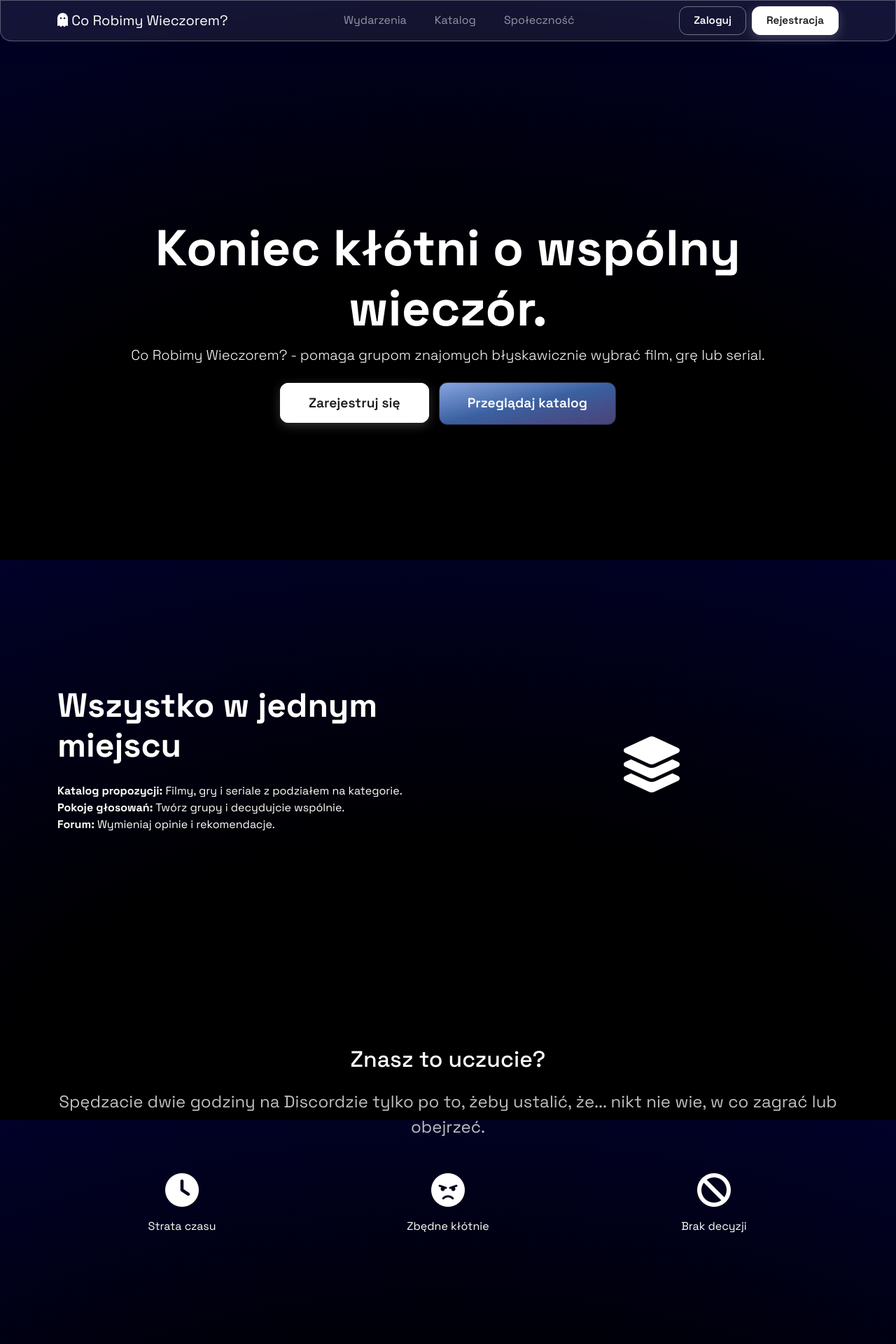
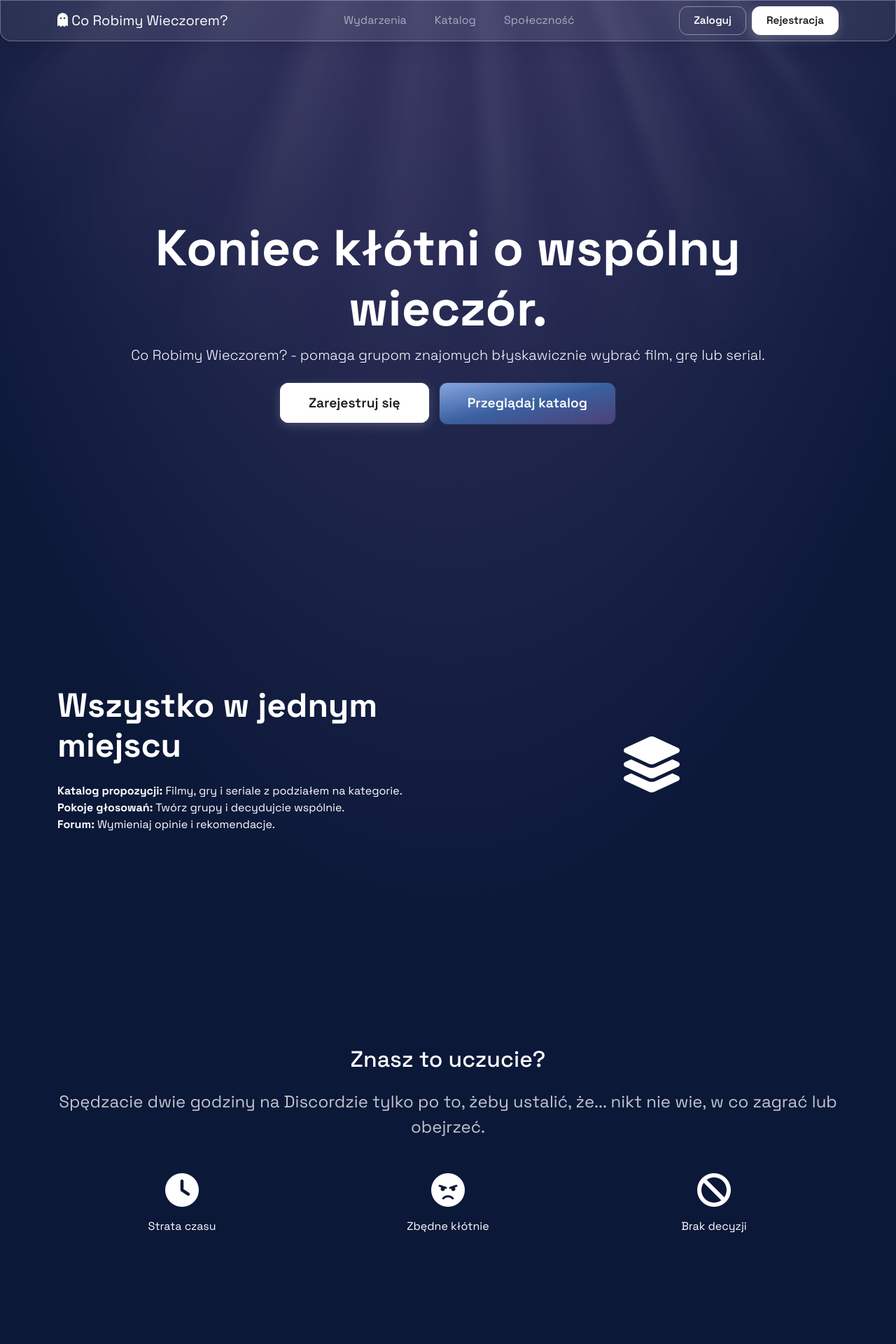
Before and after one commit to OskarSrc/co-robimy-wieczorem, a Django app: template webapp/main/templates/main/index.html in a window 1280 px wide. Shown: the top 1920 px of the page at 70% size. Run offline with Django 5.2, Linux system fonts and the light colour scheme; the template is opened without the code that fills it, so the values that code supplies are empty.

Commit message:
tło wody + światło

```diff
--- a/webapp/main/static/main/css/main.css
+++ b/webapp/main/static/main/css/main.css
@@ -3,12 +3,76 @@ body {
 margin: 0;
 min-height: 100vh;
 width: 100%;
-background: radial-gradient(125% 125% at 50% 100%, #000000 40%, #010133 100%);
-background-attachment: fixed;
+background: radial-gradient(75% 75% at 50% -35%, #4d4177 10%, #0b1838 100%);
+
+/*background-attachment: fixed;*/
 color: white;
-font-family: "Space Grotesk", sans-serif;;
+font-family: "Space Grotesk", sans-serif;
+position: relative;
+overflow-x: hidden;
+
 }
 
+body::before {
+  content: "";
+  position: fixed;
+  /*punkt zbieżności promieni*/
+  top: -200px;
+  left: 50%;
+  transform: translateX(-50%);
+  width: 250vw;
+  height: 200vh;
+  z-index: -1;
+  pointer-events: none;
+
+  /* Używamy jednego gęstego gradientu stożkowego dla cienkich linii */
+  background: conic-gradient(
+    from 140deg at 50% -20%,
+    transparent 0%,
+    /* Powtarzaj ten blok, aby dodawać kolejne linie */
+    rgba(255, 255, 255, 0.2) 2deg, transparent 4deg,
+    rgba(255, 255, 255, 0.15) 8deg, transparent 12deg,
+    rgba(255, 255, 255, 0.2) 18deg, transparent 20deg,
+    rgba(255, 255, 255, 0.1) 25deg, transparent 30deg,
+    rgba(255, 255, 255, 0.2) 35deg, transparent 38deg,
+    rgba(255, 255, 255, 0.15) 45deg, transparent 50deg,
+    rgba(255, 255, 255, 0.2) 58deg, transparent 62deg,
+    rgba(255, 255, 255, 0.1) 70deg, transparent 75deg,
+    rgba(255, 255, 255, 0.2) 82deg, transparent 85deg,
+    /* Koniec wachlarza */
+    transparent 100deg
+
+  );
+
+  /* Maska, która łagodnie wycina dół i boki */
+  -webkit-mask-image: radial-gradient(
+    circle at 50% 0%,
+    black 0%,
+    black 20%,
+    transparent 35%
+  );
+  mask-image: radial-gradient(
+    circle at 50% 0%,
+    black 0%,
+    black 20%,
+    transparent 35%
+  );
+
+  /* Mniejszy blur czyli ostrzejsze, cieńsze linie */
+  filter: blur(5px);
+  opacity: 0.3;
+  mix-blend-mode: screen;
+
+  /* Delikatne pływanie na boki */
+  animation: sway 12s infinite alternate ease-in-out;
+}
+
+@keyframes sway {
+  0% { transform: translateX(-50%) rotate(-3deg); }
+  100% { transform: translateX(-50%) rotate(3deg); }
+}
+
+/*background: radial-gradient(125% 125% at 50% 100%, #0b1838 50%, #4d4177 100%);*/
 /* Navbar po przyciski */
 
 .custom-navbar {
```
